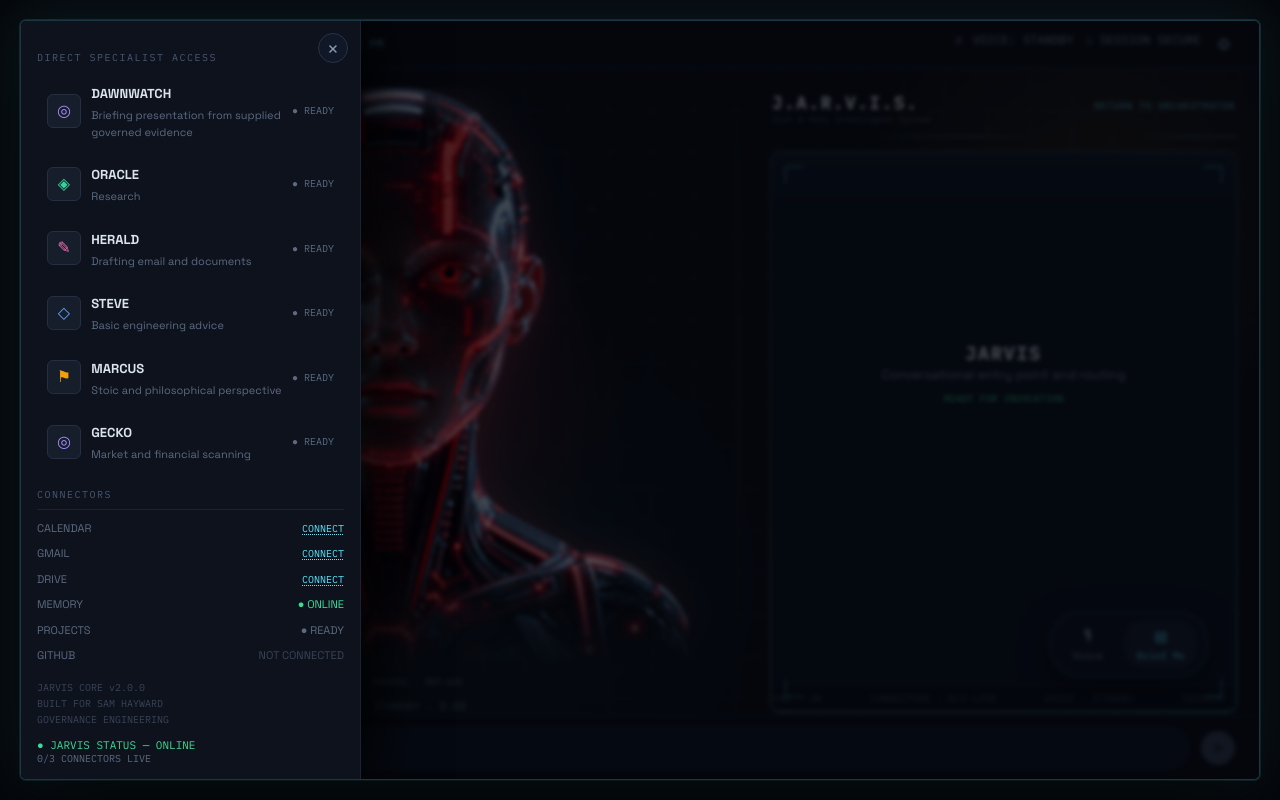
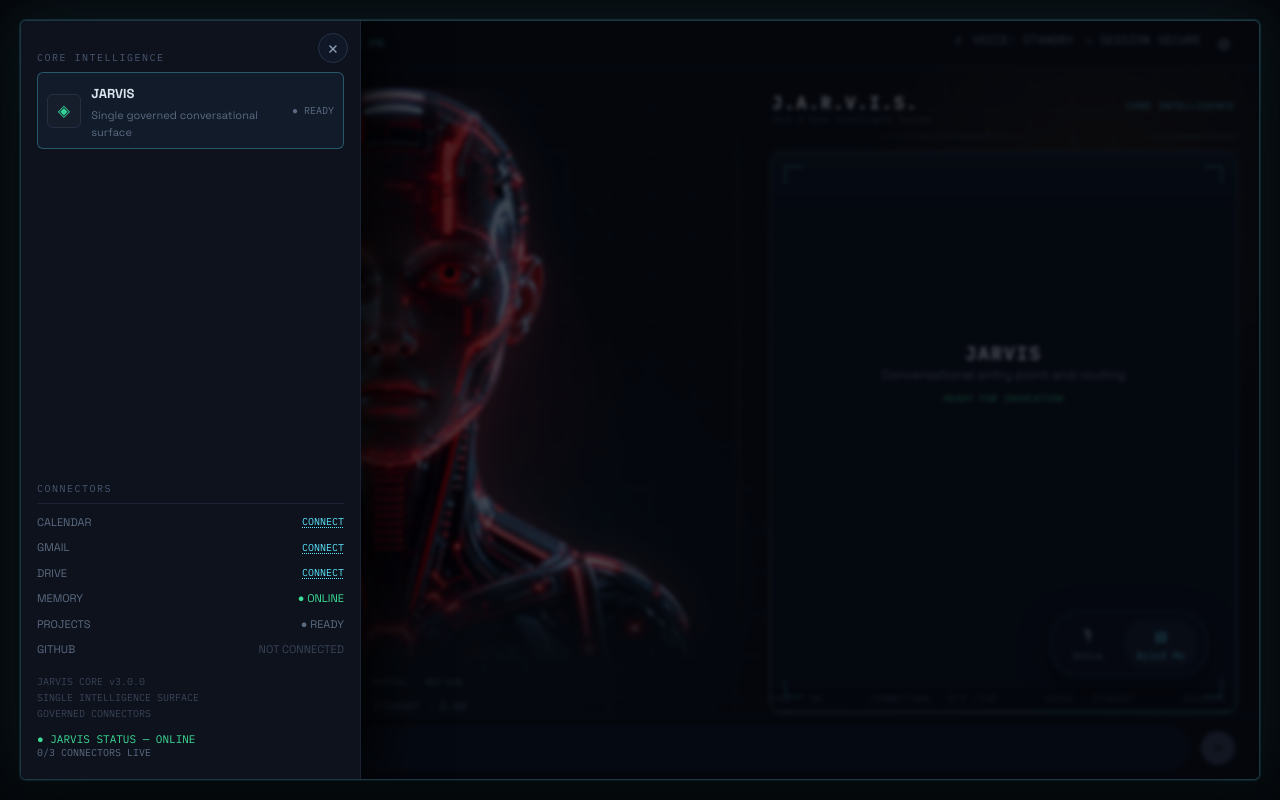
Before and after one commit to kojiro5150/jarvis, a Next.js app: page /console in a window 1280 px wide. Both pictures are taken after a click on the button "Open JARVIS status and connectors". Built offline with nearby package versions, Linux system fonts and the light colour scheme.

Commit message:
feat: make governed console JARVIS-only surface

```diff
--- a/components/console/UnifiedOpsConsole.tsx
+++ b/components/console/UnifiedOpsConsole.tsx
@@ -10,7 +10,6 @@ import {
 import { VoiceTurnQueue, type VoiceTurn } from "@/lib/lighter-jarvis/voice-turn-queue";
 import { ClientAuthorityTurnState, type OpaquePendingAuthorization } from "@/lib/lighter-jarvis/client-authority-turn-state";
 import { ConversationTransportHistory } from "@/lib/lighter-jarvis/conversation-transport-history";
-import { DIRECT_SPECIALIST_IDS } from "./head-mode-contract";
 
 type Specialist = {
   id: string;
@@ -46,45 +45,10 @@ type ConnectorStatusResponse = {
   error?: string;
 };
 
-const icons = ["◎", "◈", "✎", "◇", "⚑"];
-const colours = ["#a78bfa", "#34d399", "#f472b6", "#60a5fa", "#f59e0b"];
-
 function requiredReply(reply: string | undefined): string {
   if (!reply?.trim())
     throw new Error("The specialist returned an empty reply.");
   return reply;
-}
-
-function Tile({
-  specialist,
-  active,
-  index,
-  onSelect,
-}: {
-  specialist: Specialist;
-  active: boolean;
-  index: number;
-  onSelect: () => void;
-}) {
-  return (
-    <button
-      className={`specialist ${active ? "selected" : ""}`}
-      type="button"
-      onClick={onSelect}
-    >
-      <span
-        className="specialist-icon"
-        style={{ color: colours[index % colours.length] }}
-      >
-        {icons[index % icons.length]}
-      </span>
-      <span className="specialist-copy">
-        <b>{specialist.name}</b>
-        <small>{specialist.purpose}</small>
-      </span>
-      <span className="ready">● READY</span>
-    </button>
-  );
 }
 
 function HeadComposite({
@@ -295,9 +259,6 @@ export default function UnifiedOpsConsole() {
   }, []);
 
   const jarvis = specialists.find((item) => item.id === "jarvis");
-  const directSpecialists = DIRECT_SPECIALIST_IDS.map((id) =>
-    specialists.find((item) => item.id === id),
-  ).filter((specialist): specialist is Specialist => Boolean(specialist));
   const selected = specialists.find((item) => item.id === selectedId);
   const messages = useMemo(
     () => (selectedId ? (conversations[selectedId] ?? []) : []),
@@ -319,12 +280,6 @@ export default function UnifiedOpsConsole() {
     window.addEventListener("keydown", closeOnEscape);
     return () => window.removeEventListener("keydown", closeOnEscape);
   }, [sidebarOpen]);
-
-  function selectSpecialist(id: string | null) {
-    setPendingHandoff(null);
-    setSelectedId(id);
-    setSidebarOpen(false);
-  }
 
   async function submitMessage(
     specialist: Specialist,
@@ -605,36 +560,32 @@ export default function UnifiedOpsConsole() {
         <button
           className={`sidebar-backdrop ${sidebarOpen ? "open" : ""}`}
           type="button"
-          aria-label="Close specialists and connectors"
+          aria-label="Close JARVIS status and connectors"
           onClick={() => setSidebarOpen(false)}
         />
         <aside
           className={`sidebar ${sidebarOpen ? "open" : ""}`}
-          aria-label="Specialists and connectors"
+          aria-label="JARVIS status and connectors"
         >
           <button
             className="sidebar-close"
             type="button"
-            aria-label="Close specialists and connectors"
+            aria-label="Close JARVIS status and connectors"
             onClick={() => setSidebarOpen(false)}
           >
             ×
           </button>
-          <div className="label">DIRECT SPECIALIST ACCESS</div>
-          <nav
-            className="specialist-list"
-            aria-label="Direct specialist access"
-          >
-            {directSpecialists.map((specialist, index) => (
-              <Tile
-                key={specialist.id}
-                specialist={specialist}
-                active={selectedId === specialist.id}
-                index={index}
-                onSelect={() => selectSpecialist(specialist.id)}
-              />
-            ))}
-          </nav>
+          <div className="label">CORE INTELLIGENCE</div>
+          <div className="specialist-list" aria-label="JARVIS Core intelligence">
+            <div className="specialist selected" aria-current="true">
+              <span className="specialist-icon" style={{ color: "#34d399" }}>◈</span>
+              <span className="specialist-copy">
+                <b>JARVIS</b>
+                <small>Single governed conversational surface</small>
+              </span>
+              <span className="ready">● {loading ? "THINKING" : "READY"}</span>
+            </div>
+          </div>
           {listError && <div className="sidebar-error">{listError}</div>}
           <div className="sidebar-spacer" />
           <div className="label connector-label">CONNECTORS</div>
@@ -665,11 +616,11 @@ export default function UnifiedOpsConsole() {
             </p>
           </div>
           <div className="core">
-            JARVIS CORE v2.0.0
+            JARVIS CORE v3.0.0
             <br />
-            BUILT FOR SAM HAYWARD
+            SINGLE INTELLIGENCE SURFACE
             <br />
-            GOVERNANCE ENGINEERING
+            GOVERNED CONNECTORS
           </div>
           <div className="online">● JARVIS STATUS — ONLINE</div>
           <div className="connector-count">
@@ -683,7 +634,7 @@ export default function UnifiedOpsConsole() {
           <div className="mobile-header">
             <button
               type="button"
-              aria-label="Open specialists and connectors"
+              aria-label="Open JARVIS status and connectors"
               aria-expanded={sidebarOpen}
               onClick={() => setSidebarOpen(true)}
             >
@@ -691,7 +642,7 @@ export default function UnifiedOpsConsole() {
             </button>
             <span className="brand-mark">J</span>
             <b>J.A.R.V.I.S</b>
-            <small>{selected?.name ?? "ORCHESTRATOR"}</small>
+            <small>{selected?.name ?? "JARVIS"}</small>
           </div>
           <div className="statusbar">
             <span className="picture">
@@ -709,7 +660,7 @@ export default function UnifiedOpsConsole() {
               <button
                 className="drawer-open"
                 type="button"
-                aria-label="Open specialists and connectors"
+                aria-label="Open JARVIS status and connectors"
                 aria-expanded={sidebarOpen}
                 onClick={() => setSidebarOpen(true)}
               >
@@ -741,18 +692,13 @@ export default function UnifiedOpsConsole() {
                 />
               </section>
               <section className="chat-zone" aria-label="Conversation">
-                <button
-                  className="jarvis-panel-header"
-                  type="button"
-                  disabled={!jarvis}
-                  onClick={() => jarvis && selectSpecialist(jarvis.id)}
-                >
+                <div className="jarvis-panel-header" aria-label="JARVIS Core intelligence">
                   <span className="jarvis-panel-title">
                     <b>J.A.R.V.I.S.</b>
                     <small>Just A Very Intelligent System</small>
                   </span>
-                  <small>RETURN TO ORCHESTRATOR</small>
-                </button>
+                  <small>CORE INTELLIGENCE</small>
+                </div>
                 <div className="shimmer" />
                 <div className="conversation-frame">
                   <div className="spin-border" />
@@ -764,17 +710,14 @@ export default function UnifiedOpsConsole() {
                     <div className="messages" ref={scrollRef}>
                       {!selected && specialists.length === 0 && !listError && (
                         <div className="home-state">
-                          <h2>JARVIS ORCHESTRATOR</h2>
-                          <p>Loading JARVIS…</p>
+                          <h2>JARVIS</h2>
+                          <p>Loading governed conversation…</p>
                         </div>
                       )}
                       {!selected && (specialists.length > 0 || listError) && (
                         <div className="home-state">
-                          <h2>JARVIS ORCHESTRATOR</h2>
-                          <p>
-                            Select a specialist from the drawer to begin a
-                            governed conversation, or return to JARVIS above.
-                          </p>
+                          <h2>JARVIS</h2>
+                          <p>Governed conversation is unavailable.</p>
                         </div>
                       )}
                       {selected && messages.length === 0 && (
@@ -882,7 +825,7 @@ export default function UnifiedOpsConsole() {
               aria-label={
                 selected
                   ? `Ask ${selected.name} anything`
-                  : "Select a specialist"
+                  : "Ask JARVIS anything"
               }
               disabled={!selected || loading}
               value={input}
@@ -890,7 +833,7 @@ export default function UnifiedOpsConsole() {
               placeholder={
                 selected
                   ? `Ask ${selected.name} anything...`
-                  : "Select a specialist to begin..."
+                  : "JARVIS is loading..."
               }
             />
             <button
```
